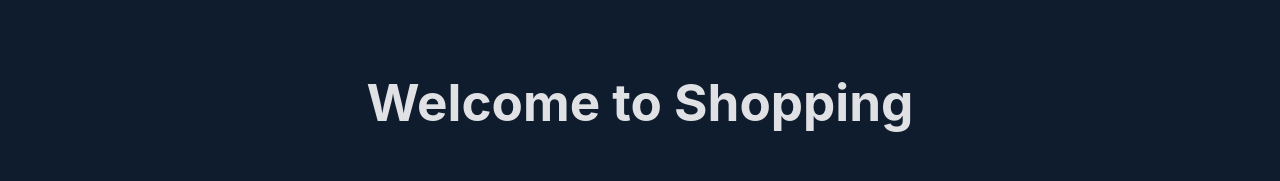
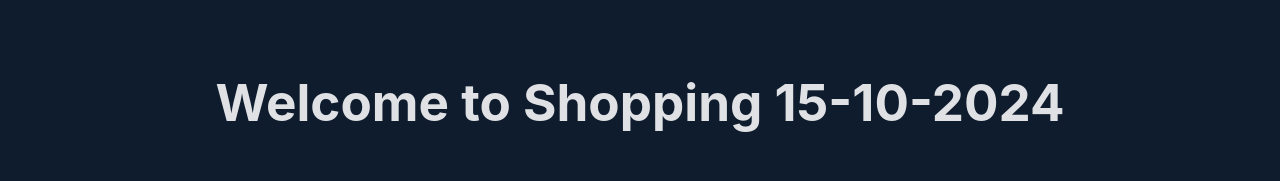
Before and after one commit to Fer1196/tiendaReact, a React (Vite) app: page / in a window 1280 px wide. Shown: the top 181 px of the page. Built offline with nearby package versions, Linux system fonts and the light colour scheme.

Commit message:
Update Welcome.tsx

```diff
--- a/src/pages/Welcome.tsx
+++ b/src/pages/Welcome.tsx
@@ -6,7 +6,7 @@ export function Welcome() {
   const { handleNavigation } = useNavigatePages();
   return (
     <>
-      <h1>Welcome to Shopping</h1>
+      <h1>Welcome to Shopping 15-10-2024</h1>
 
       <CustomizeButton
         text="Comprar"
```
